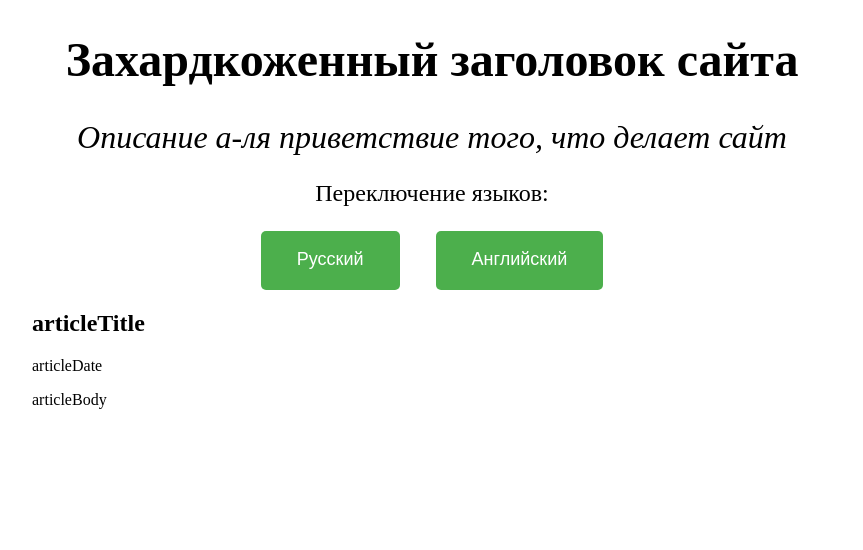
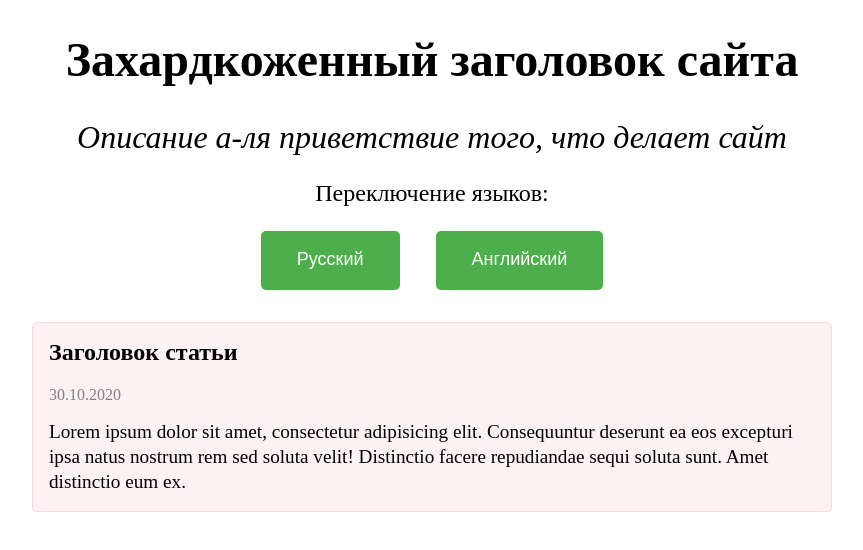
Before and after one commit to Manyaka/i18n_l10n_in_vue, a Vue app: page / in a window 1280 px wide. Shown: the top 550 px of the page, without its empty margins (208-1071 px from the left). Built offline with nearby package versions, Linux system fonts and the light colour scheme.

Commit message:
верстка статьи

```diff
--- a/src/components/SiteHeader.vue
+++ b/src/components/SiteHeader.vue
@@ -19,6 +19,7 @@ export default {
 <style>
 .SiteHeader {
   text-align: center;
+  margin-bottom: 2em;
 }
 </style>
 <style module>
--- a/src/components/SomeArticle.vue
+++ b/src/components/SomeArticle.vue
@@ -1,8 +1,8 @@
 <template>
   <div class="SomeArticle">
-    <h2 class="title">{{ articleTitle }}</h2>
-    <p class="date">{{ articleDate }}</p>
-    <p class="body">{{ articleBody }}</p>
+    <h2 :class="$style.title">{{ articleTitle }}</h2>
+    <p :class="$style.date">{{ articleDate }}</p>
+    <p :class="$style.body">{{ articleBody }}</p>
   </div>
 </template>
 
@@ -12,22 +12,58 @@ export default {
   props: {
     articleTitle: {
       type: String,
-      default: 'articleTitle'
+      default: 'Заголовок статьи'
     },
     articleDate: {
       type: String,
-      default: 'articleDate'
+      default: '30.10.2020'
     },
     articleBody: {
       type: String,
-      default: 'articleBody'
+      default:
+        'Lorem ipsum dolor sit amet, consectetur adipisicing elit. Consequuntur deserunt ea eos excepturi ipsa natus nostrum rem sed soluta velit! Distinctio facere repudiandae sequi soluta sunt. Amet distinctio eum ex.'
     }
   }
 };
 </script>
 
-<style module>
+<style>
 .SomeArticle {
-  visibility: visible;
+  background-color: #eaa1ad26;
+  border: 1px solid #e6626229;
+  border-radius: 5px;
+  padding: 1em;
+}
+
+.SomeArticle:not(:last-child) {
+  margin-bottom: 1em;
+}
+
+.SomeArticle p {
+  margin-top: 0;
+}
+
+.SomeArticle p:last-child {
+  margin-bottom: 0;
 }
 </style>
+<style module>
+.title {
+  margin-top: 0;
+}
+
+.date {
+  color: grey;
+}
+
+.body {
+  font-size: 1em;
+  line-height: 1.3;
+}
+
+@media screen and (min-width: 768px) {
+  .body {
+    font-size: 1.2em;
+  }
+}
+</style>
```
